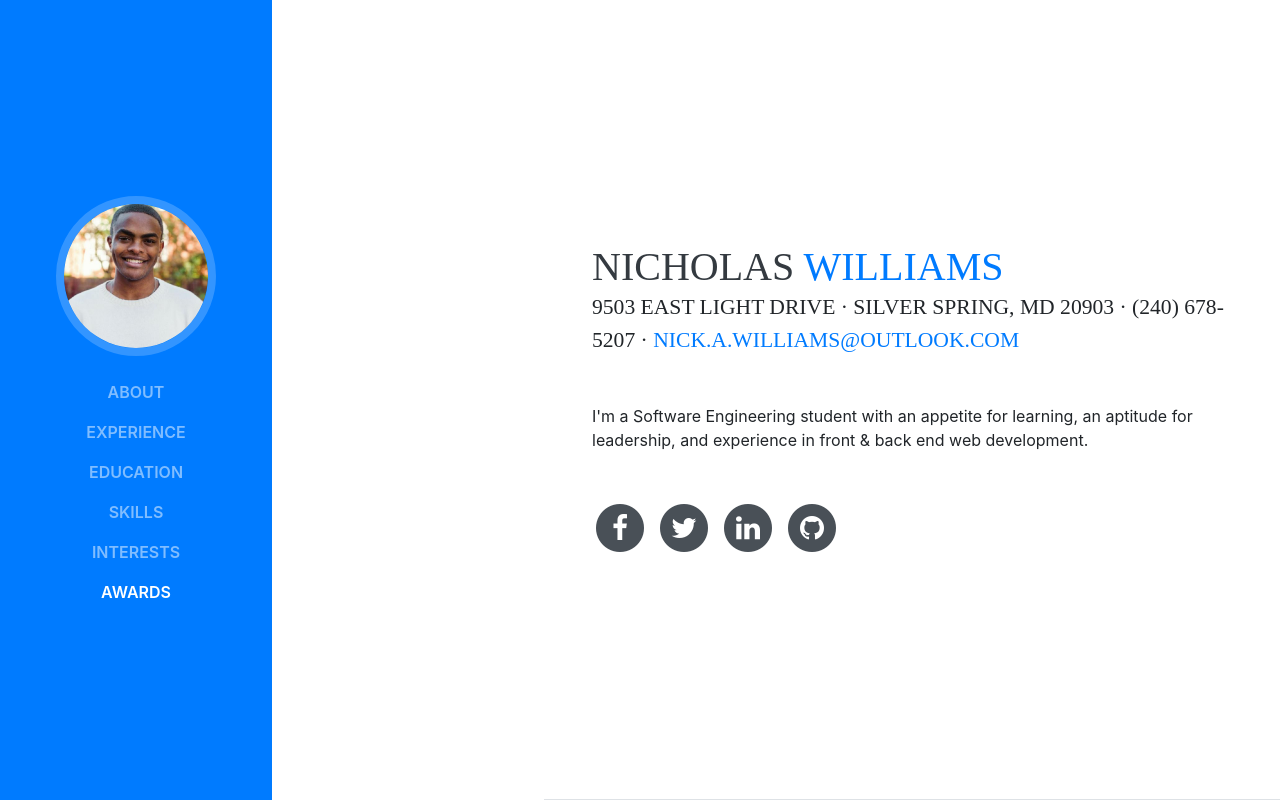
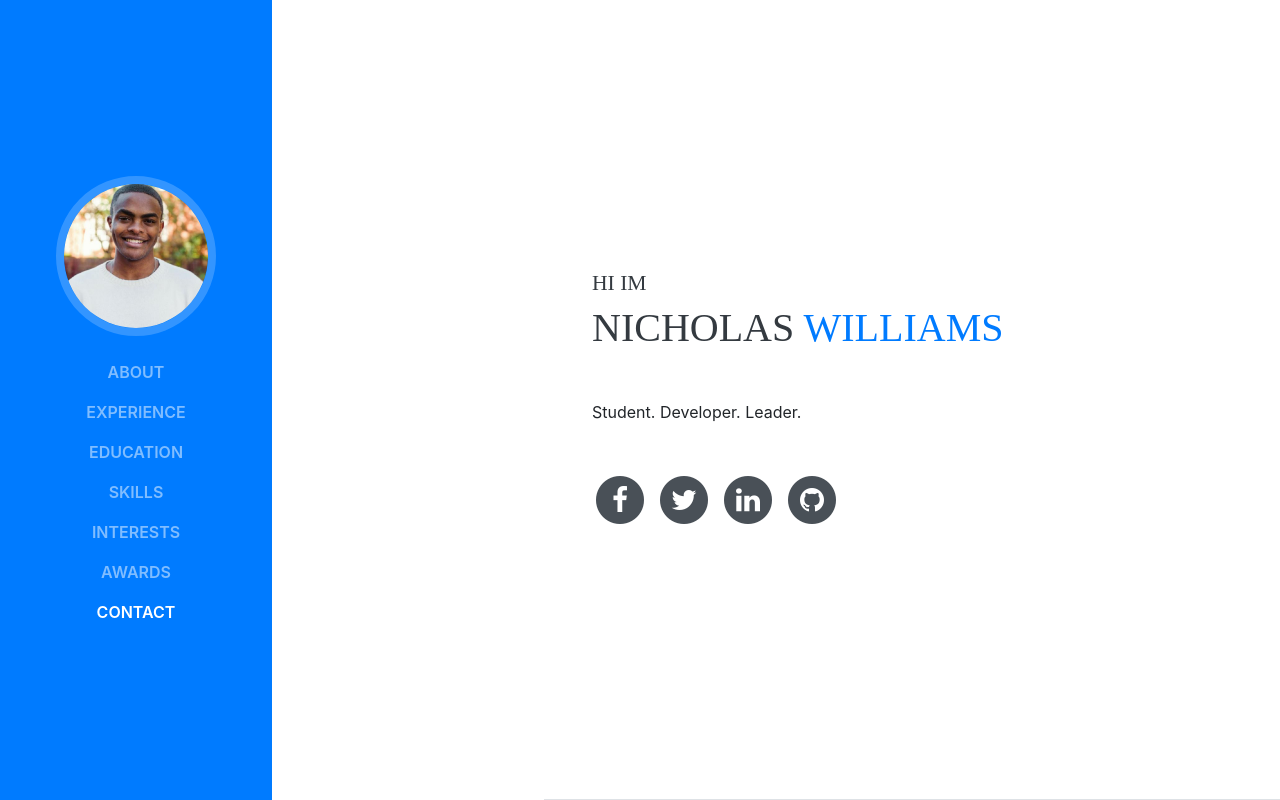
Before and after one commit to nickwilliams2020/my-portfolio, a Vue app: page / in a window 1280 px wide. Shown: the top 800 px of the page. Built offline with nearby package versions, Linux system fonts and the light colour scheme; some icons are missing; a web font is replaced by a local one.

Commit message:
Added contact type form. Removed contact information from page.

```diff
--- a/src/App.vue
+++ b/src/App.vue
@@ -32,6 +32,9 @@
             <li class="nav-item">
               <a class="nav-link js-scroll-trigger" href="#awards">Awards</a>
             </li>
+            <li class="nav-item">
+              <a class="nav-link js-scroll-trigger" href="#contact">Contact</a>
+            </li>
           </ul>
         </div>
       </nav>
@@ -40,6 +43,9 @@
 
         <section class="resume-section p-3 p-lg-5 d-flex d-column" id="about">
           <div class="my-auto">
+            <h3 class="subheading">
+              HI IM
+            </h3>
             <h1 class="mb-0">{{name}}
               <span class="text-primary">{{surname}}</span>
             </h1>
@@ -116,7 +122,7 @@
                 <h3 class="mb-0">{{school.name}}</h3>
                 <div class="subheading mb-3" v-if="school.degree">{{school.degree}}</div>
                 <div v-if="school.field">{{school.field}}</div>
-                <p>GPA: {{school.gpa}}</p>
+                <p v-if="school.gpa">GPA: {{school.gpa}}</p>
               </div>
               <div class="resume-date text-md-right">
                 <span class="text-primary">{{school.startDate}} - {{school.endDate}}</span>
@@ -137,7 +143,7 @@
             </ul>
             <ul class="list-inline list-icons">
               <li class="list-inline-item" v-for="(tool, index) in tools" :key="index">
-                <i :class="tool.icon" :title="tool.description"></i>
+                <i :class="tool.icon" :title="tool.description" :href="tool.link" target="_blank"></i>
               </li>
             </ul>
 
@@ -184,6 +190,26 @@
           </div>
         </section>
 
+        <section class="resume-section p-3 p-lg-5 d-flex flex-column" id="contact">
+          <div class="my-auto">
+            <h2 class="mb-5">Contact me</h2>
+            <div data-url="https://nicholaswilliams.typeform.com/to/HTlVOb" data-transparency="50" data-hide-headers="false" data-hide-footer="true" class="typeform-widget" style="width: 100%; height: 500px; margin-top: 50px;">
+              <div class="css-1o3fej e12baen60" style="">
+                <div class="css-h3d25g e12baen62">
+                  <div>
+                  </div>
+                </div>
+                <div class="css-w5pcnp e12baen61" style open="true">
+                  <iframe width="100%" height="100%" src="https://nicholaswilliams.typeform.com/to/HTlVOb?typeform-embed=embed-widget&amp;embed-hide-footer=true&amp;embed-opacity=50" data-qa="iframe" style="border: 0px;" frameborder="0">
+                  </iframe>
+                </div>
+              </div>
+            </div>
+            <div style="font-family: sans-serif; font-size: 12px; color: rgb(153, 153, 153); opacity: 0.5; padding-top: 5px;"> powered by <a href="https://admin.typeform.com/signup?utm_campaign=Inl70L&amp;utm_source=typeform.com-11842598-Basic&amp;utm_medium=typeform&amp;utm_content=typeform-embedded-poweredbytypeform&amp;utm_term=EN" target="_blank" style="color: rgb(153, 153, 153);">Typeform</a>
+            </div>
+          </div>
+        </section>
+
       </div>
     </body>
   </div>
@@ -196,10 +222,10 @@ export default {
       title: 'My portfolio',
       name: 'NICHOLAS',
       surname: 'WILLIAMS',
-      address: '9503 East Light Drive · Silver Spring, MD 20903 · (240) 678-5207 ·',
-      email: 'Nick.A.Williams@outlook.com',
-      mailto: 'mailto:Nick.A.Williams@outlook.com',
-      aboutMe: "I'm a Software Engineering student with an appetite for learning, an aptitude for leadership, and experience in front & back end web development.",
+      address: '',
+      email: '',
+      mailto: '',
+      aboutMe: 'Student. Developer. Leader.',
       experience: [
         {
           position: 'Software Engineering Intern',
@@ -243,13 +269,13 @@ export default {
           name: 'University of Maryland, College Park',
           degree: 'Bachelor of Science',
           field: 'Computer Science - Data Science Track',
-          gpa: '3.13',
+          gpa: '',
           startDate: 'August 2016',
           endDate: 'May 2020'
         },
         {
           name: 'Gonzaga College High School',
-          gpa: '4.23',
+          gpa: '',
           startDate: 'August 2012',
           endDate: 'May 2016'
         }
@@ -280,32 +306,32 @@ export default {
         {
           icon: 'devicon-amazonwebservices-plain-wordmark',
           description: 'Amazon Web Services',
-          link: ''
+          link: '//aws.amazon.com'
         },
         {
           icon: 'devicon-docker-plain',
           description: 'Docker',
-          link: ''
+          link: '//docker.com'
         },
         {
           icon: 'devicon-git-plain',
           description: 'Git',
-          link: ''
+          link: '//github.com/nickwilliams2020'
         },
         {
           icon: 'devicon-mongodb-plain',
           description: 'MongoDB',
-          link: ''
+          link: '//mongodb.com'
         },
         {
           icon: 'devicon-vuejs-plain',
           description: 'Vue JS',
-          link: ''
+          link: '//vusjs.org'
         },
         {
           icon: 'devicon-devicon-plain',
           description: 'Devicons',
-          link: ''
+          link: '//konpa.github.io/devicon/'
         }
       ],
       systems: [
```
